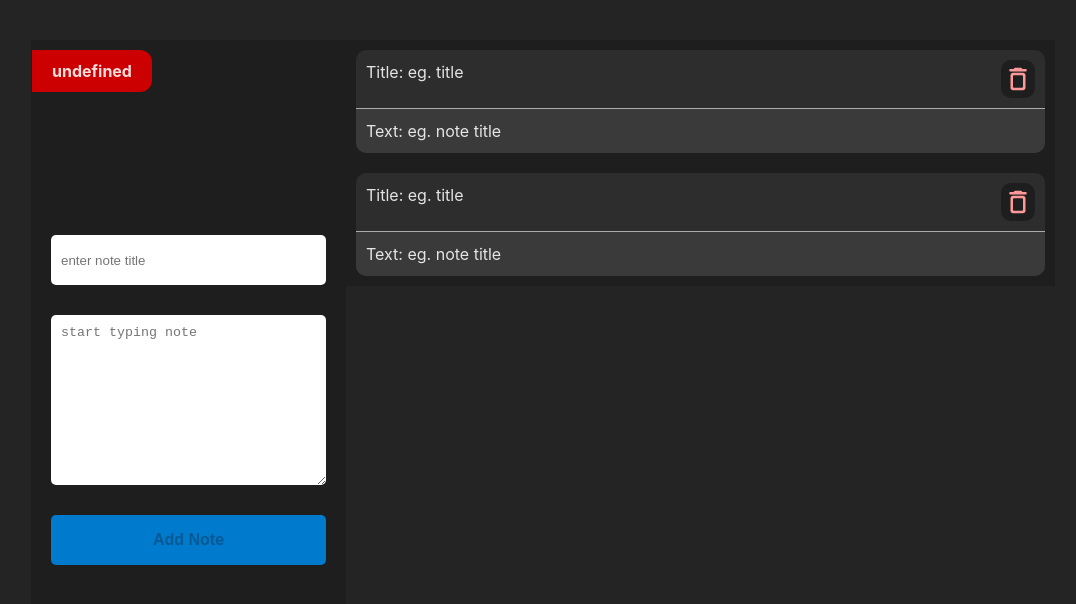
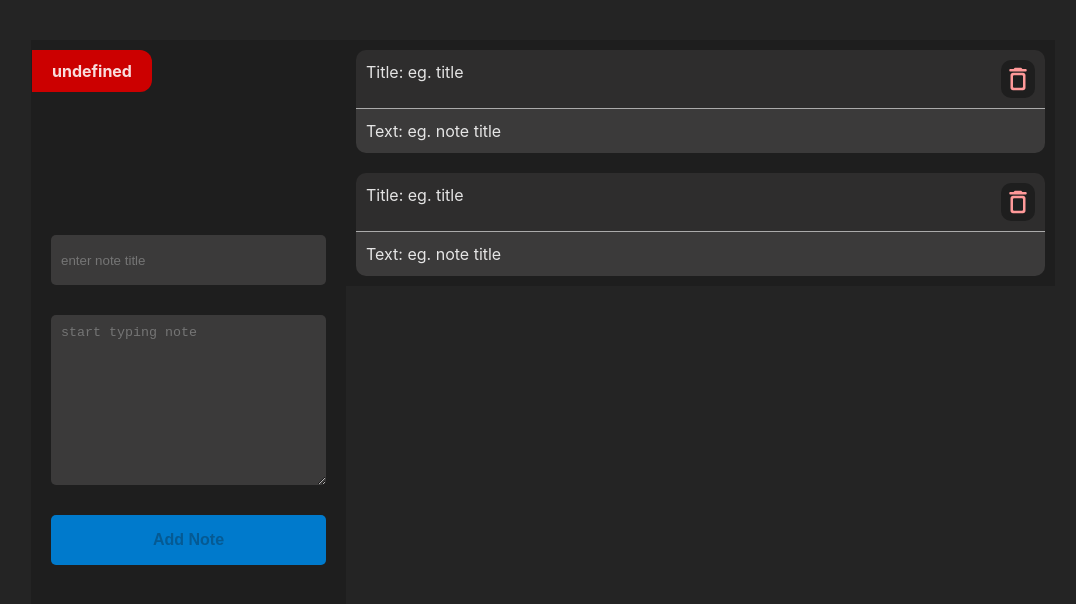
Before and after one commit to 7Saurabh/notes-react-app, a React (Vite) app: page /#/ in a window 1280 px wide. Shown: the top 604 px of the page, without its empty margins (97-1173 px from the left). Built offline with nearby package versions, Linux system fonts and the light colour scheme; no server answers.

Commit message:
css update

```diff
--- a/src/index.css
+++ b/src/index.css
@@ -171,6 +171,7 @@ h1 {
   flex-grow: 1;
 }
 .add-note-container input{
+  background-color: hsl(0, 1%, 23%);
   padding: 10px;
   height: 30px;
   box-sizing: content-box;
@@ -190,6 +191,7 @@ h1 {
 }
 
 .add-note-container textarea{
+  background-color: hsl(0, 1%, 23%);
   padding: 10px;
   border-radius: 5px;
   border: 0;
```
Also changed, not shown: src/Home.jsx (line endings or trailing spaces), src/Login.jsx (line endings or trailing spaces), src/Logout.jsx (line endings or trailing spaces).
